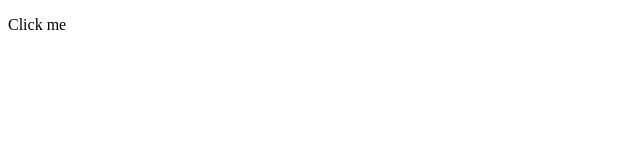
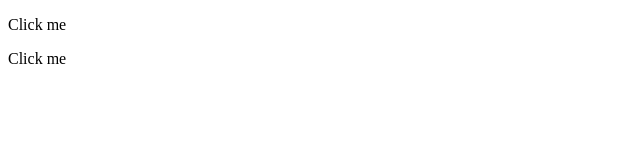
Before and after one commit to CKDataGroup/JavaScript-Projects, a plain HTML site: page Basic JavaScript Projects/Project4_dictionaries/index.html in a window 1280 px wide. Shown: the full height of the page, 0-640 px from the left. Drawn offline with Linux system fonts and the light colour scheme.

Commit message:
Update index.html

```diff
--- a/Basic JavaScript Projects/Project4_dictionaries/index.html
+++ b/Basic JavaScript Projects/Project4_dictionaries/index.html
@@ -9,6 +9,7 @@
 
 <body> <!--Adding the functions below on a seperate line to see if it works-->
     <p id="Dictionary" onclick="my_Dictionary()">Click me</p>
+    <p id="Dictionary2" onclick="my_Dictionary()">Click me</p>
 </body>
 </html>
 
```
